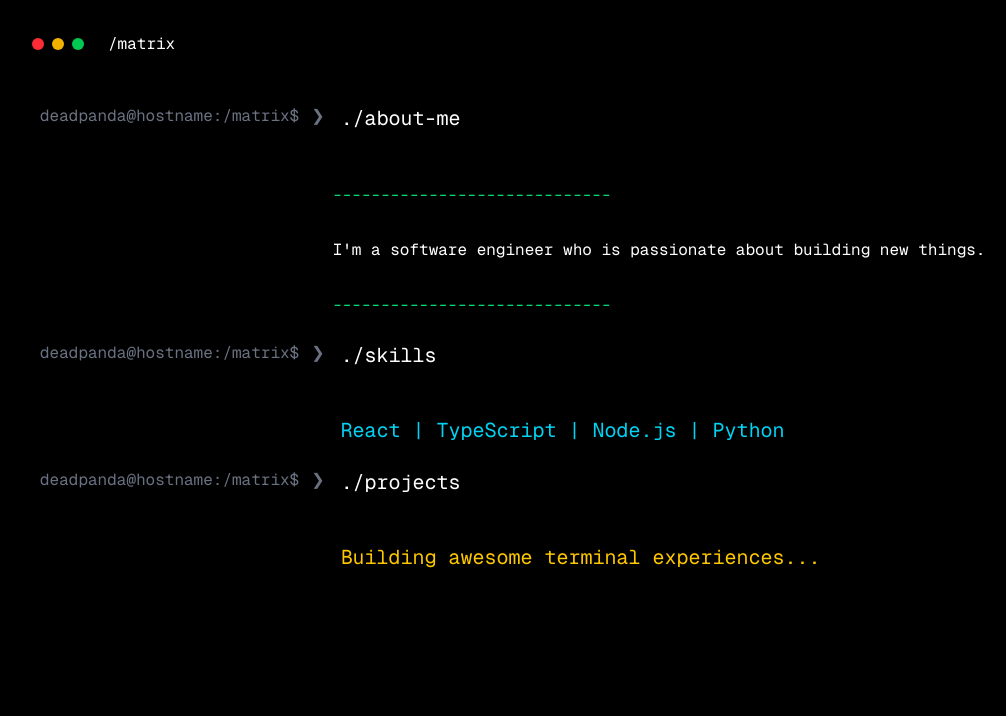
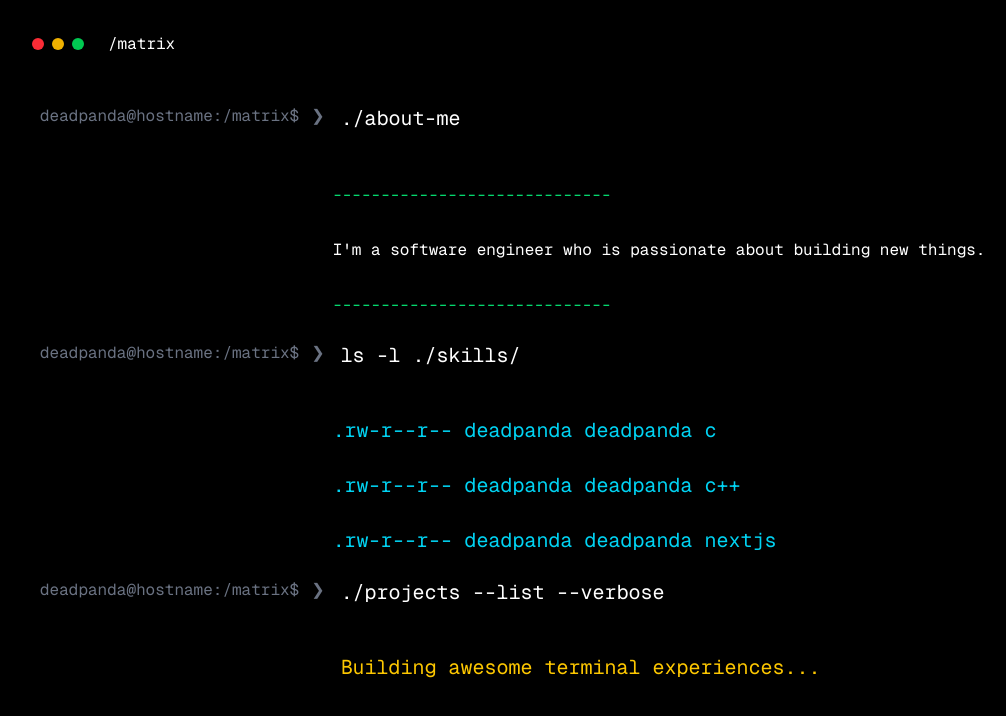
Before and after one commit to deadpanda-c/clementlagier.fr, a Next.js app: page /matrix in a window 1280 px wide. Shown: the top 716 px of the page, without its empty margins (0-1006 px from the left). Built offline with nearby package versions, Linux system fonts and the light colour scheme.

Commit message:
[UPDATE] Set skills as ls output

```diff
--- a/app/matrix/page.tsx
+++ b/app/matrix/page.tsx
@@ -64,23 +64,37 @@ const HomePage = () => {
     ],
     [
       {
-        text: "./skills",
+        text: "ls -l ./skills/",
         delay: 0,
         className: cmd_style,
         isPreformatted: false,
         velocity: 0.2
       },
       {
-        text: "React | TypeScript | Node.js | Python",
+        text: ".rw-r--r-- deadpanda deadpanda c",
         delay: 200,
-        className: "text-cyan-400 ml-2 text-sm md:text-xl",
+        className: "text-cyan-400 text-[0.75rem] md:text-xl",
+        isPreformatted: false,
+        velocity: 0.2,
+      },
+      {
+        text: ".rw-r--r-- deadpanda deadpanda c++",
+        delay: 200,
+        className: "text-cyan-400 text-[0.75rem] md:text-xl",
+        isPreformatted: false,
+        velocity: 0.2,
+      },
+      {
+        text: ".rw-r--r-- deadpanda deadpanda nextjs",
+        delay: 200,
+        className: "text-cyan-400 text-[0.75rem] md:text-xl",
         isPreformatted: false,
         velocity: 0.2
       }
     ],
     [
       {
-        text: "./projects",
+        text: "./projects --list --verbose",
         delay: 0,
         className: cmd_style,
         isPreformatted: false,
@@ -129,7 +143,7 @@ const HomePage = () => {
           <div key={commandSet.id} className="mb-6">
             <div className="flex gap-2 items-start">
               <Prompt pwd="/matrix" isMobile={isMobile} />
-              <div className="flex-1 w-full">
+              <div>
                 <TypingText
                   lines={commandSet.lines}
                   onComplete={index === commandHistory.length - 1 ? handleCommandSetComplete : undefined}
```
